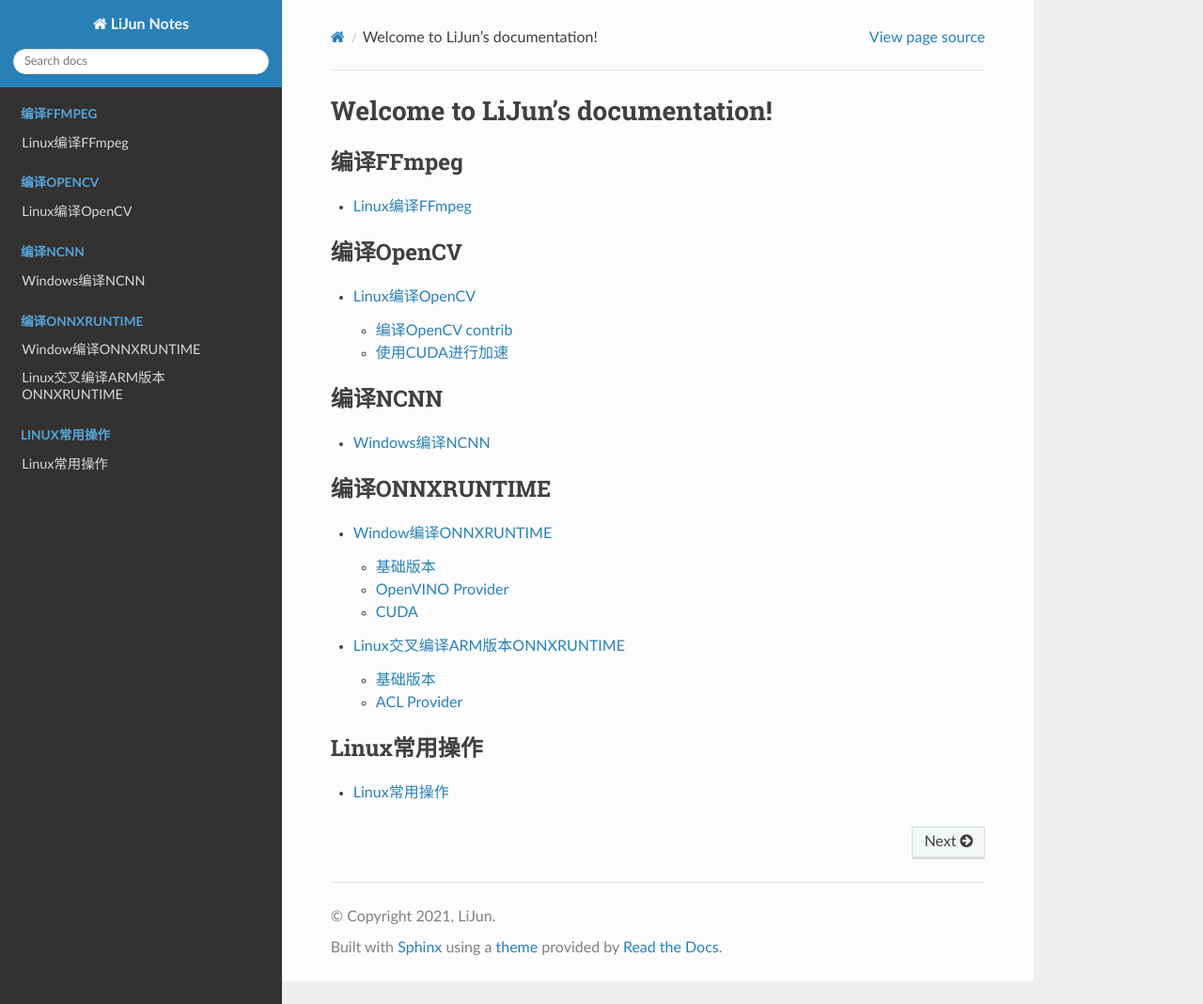
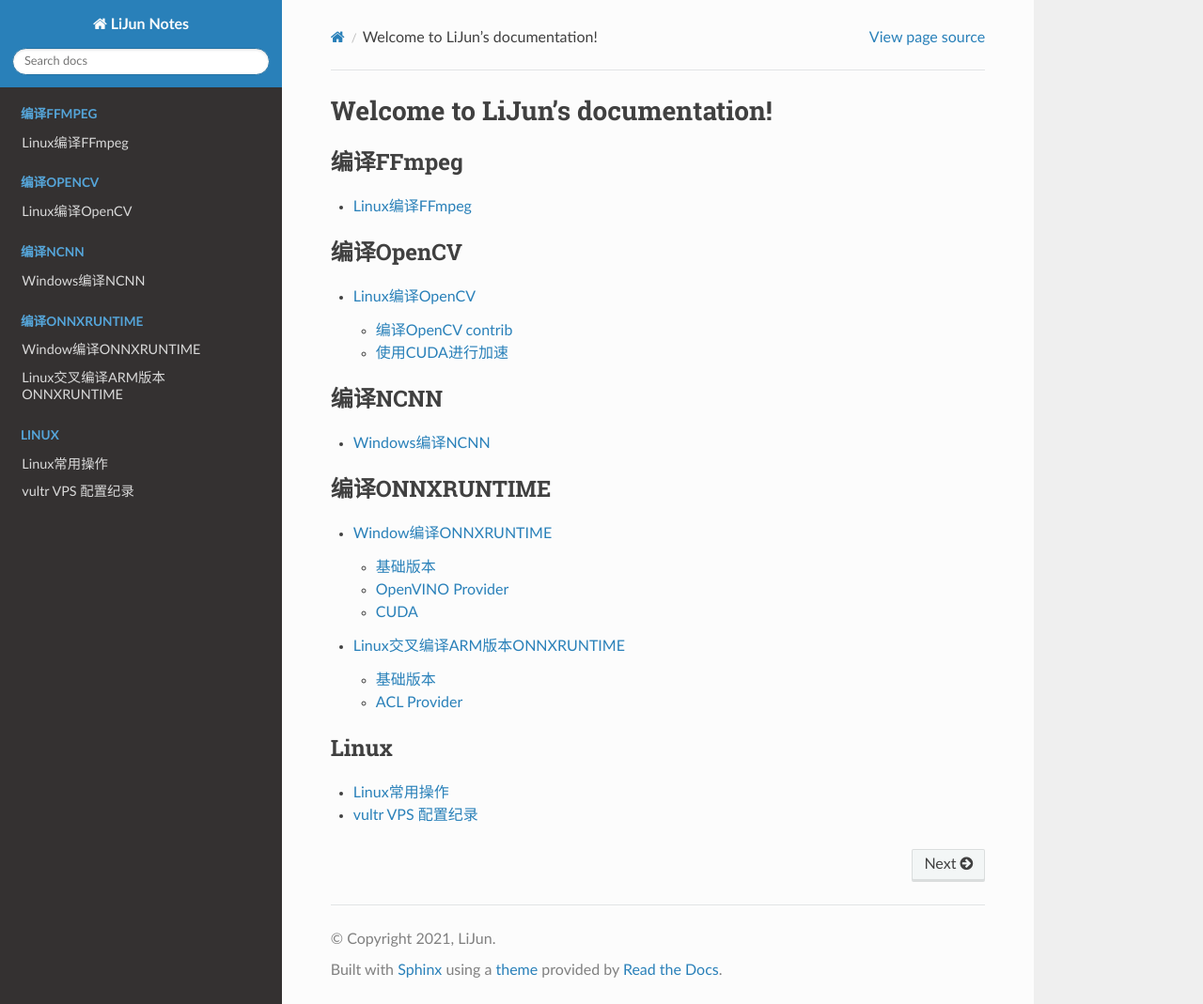
Before and after one commit to ceykmc/notes, a Sphinx documentation site: the page built from source/index.rst, in a window 1280 px wide and 1069 px high. Shown: the whole window at 94% size. Built offline with Sphinx 7.4.7 and the Read the Docs theme 2.0.0, drawn with Linux system fonts in a browser that asks for light colours.

Commit message:
在线文档，增加vultr_VPS_配置纪录

```diff
--- a/source/index.rst
+++ b/source/index.rst
@@ -28,10 +28,10 @@ Welcome to LiJun's documentation!
 
 .. toctree::
    :maxdepth: 1
-   :caption: Linux常用操作
+   :caption: Linux
 
    Linux常用操作
-
+   vultr_VPS_配置纪录
 
 .. Indices and tables
 .. ==================
```
